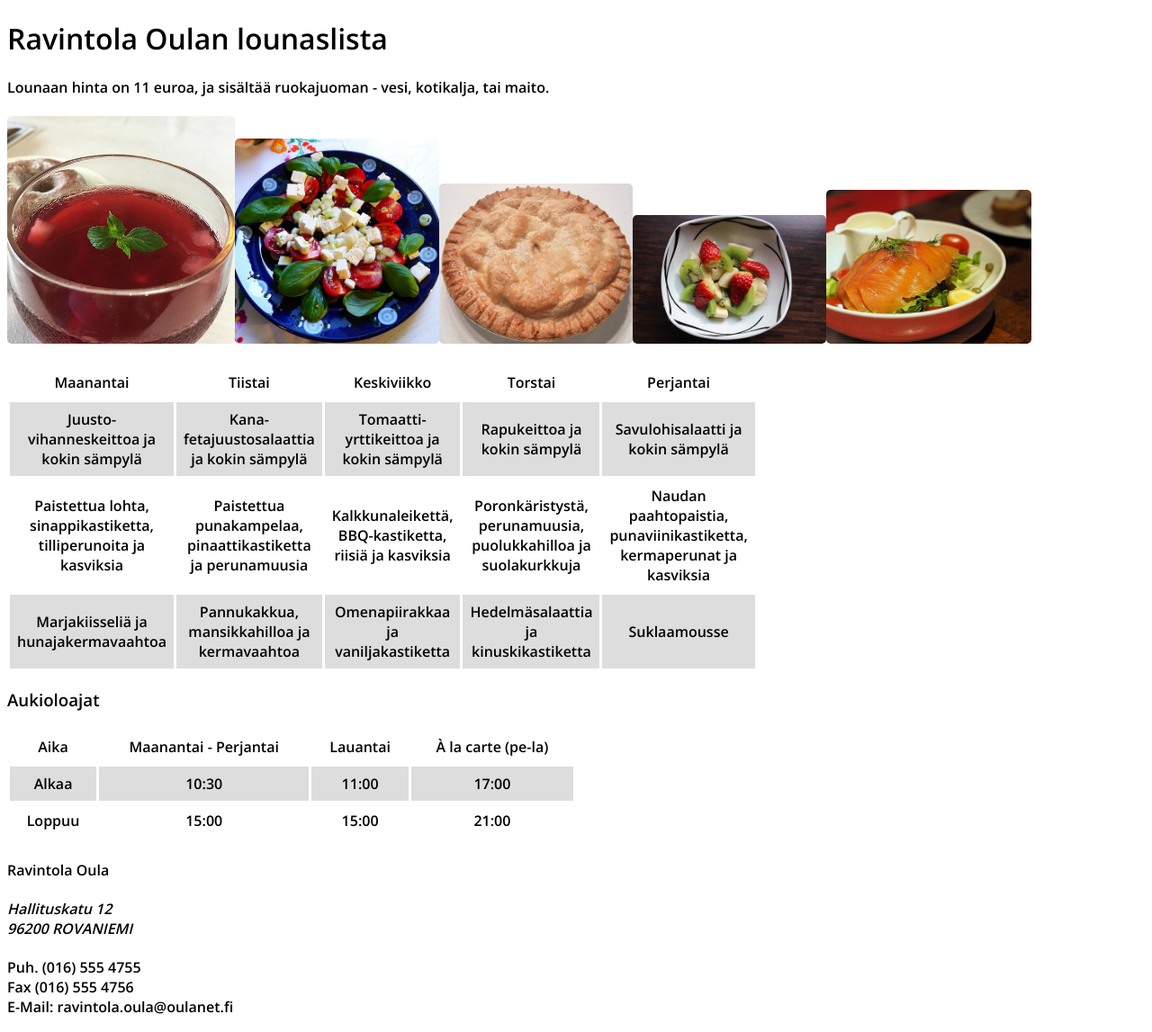
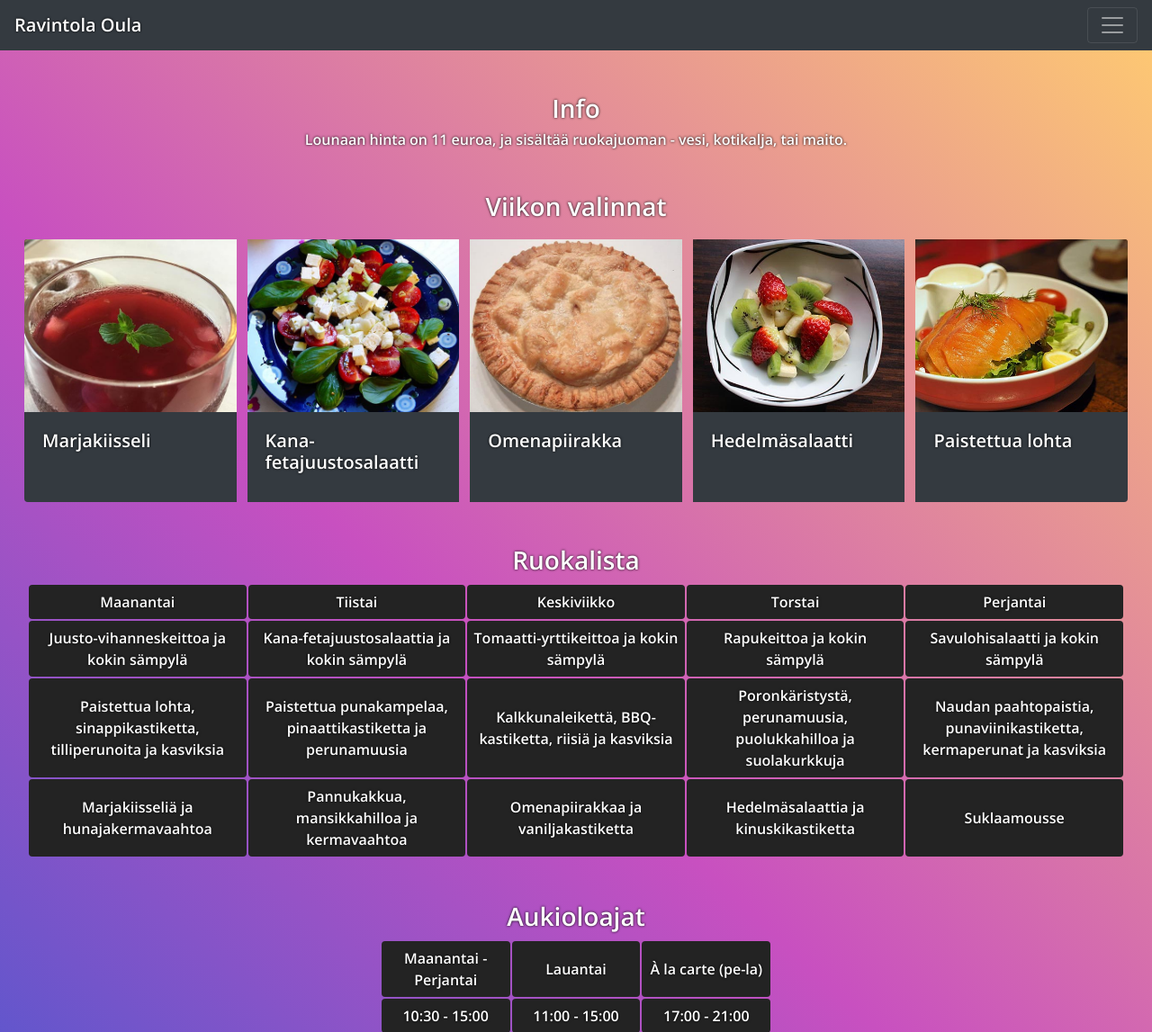
Before and after one commit to KimiJok1/KimiJok1.github.io, a PHP site: page /harj2.html in a window 1280 px wide. Shown: the top 1147 px of the page at 90% size. Run offline with PHP 8.4, Linux system fonts and the light colour scheme; some libraries are stand-ins or nearby versions.

Commit message:
CSS- harjoitus 6.10

```diff
--- a/css/harj2.css
+++ b/css/harj2.css
@@ -1,23 +1,47 @@
 body {
-    background-color: rgba(255,255,255,1);
+    background-color: #4158D0;
+    background-image: linear-gradient(43deg, #4158D0 0%, #C850C0 46%, #FFCC70 100%);
     font-family: 'Open Sans', sans-serif;
+    color:white;
+    text-shadow: #000 0px 0 3px;
 }
 
 td, th {
-    border: 3px solid #FFFFFF;
+    border: 1px solid rgba(255,255,255,0);
+    background-color: rgb(35,35,35);
     text-align: center;
-    padding: 8px;
+    padding: 6px;
+    border-radius: 4px;
+    margin: 8px;
 }
 
-tr:nth-child(even) {
-    background-color: #dddddd;
+
+table {
+    width: 100%;
+    border-collapse: separate;
+    border-spacing: 2px 2px;
 }
 
-img {
-    border-radius: 5px;
+#ajat {
+    display: flex;
+    justify-content: center;
 }
 
-table {
-    border-collapse: collapse;
+.card-img-top {
     width: 100%;
+    height: 15vw;
+    object-fit: cover;
 }
+
+iframe {
+    padding: 12px;
+}
+
+.card {
+    margin: 12px;
+    border-style: none;
+}
+
+.navbar-nav > li > .dropdown-menu, .dropdown-item {
+    background-color: rgb(45,45,45); color: rgb(255,255,255) !important;
+}
--- a/harj2.html
+++ b/harj2.html
@@ -2,16 +2,149 @@
 <html lang="fi">
     <head>
         <title>Harjoitus 2</title>
-        <meta charset="UTF-8">
-        <meta name="viewport" content="width=device-width, initial-scale=1.0">
+        <meta charset="utf-8">
+        <meta name="viewport" content="width=device-width, initial-scale=1, shrink-to-fit=no">
+        <link rel="stylesheet" href="https://maxcdn.bootstrapcdn.com/bootstrap/4.0.0/css/bootstrap.min.css" integrity="sha384-Gn5384xqQ1aoWXA+058RXPxPg6fy4IWvTNh0E263XmFcJlSAwiGgFAW/dAiS6JXm" crossorigin="anonymous">
         <link rel="stylesheet" href="css/harj2.css">
         <link href="https://fonts.googleapis.com/css2?family=Open+Sans:wght@600&display=swap" rel="stylesheet">
+        <script src="https://code.jquery.com/jquery-3.2.1.slim.min.js" integrity="sha384-KJ3o2DKtIkvYIK3UENzmM7KCkRr/rE9/Qpg6aAZGJwFDMVNA/GpGFF93hXpG5KkN" crossorigin="anonymous"></script>
+        <script src="https://cdnjs.cloudflare.com/ajax/libs/popper.js/1.12.9/umd/popper.min.js" integrity="sha384-ApNbgh9B+Y1QKtv3Rn7W3mgPxhU9K/ScQsAP7hUibX39j7fakFPskvXusvfa0b4Q" crossorigin="anonymous"></script>
+        <script src="https://maxcdn.bootstrapcdn.com/bootstrap/4.0.0/js/bootstrap.min.js" integrity="sha384-JZR6Spejh4U02d8jOt6vLEHfe/JQGiRRSQQxSfFWpi1MquVdAyjUar5+76PVCmYl" crossorigin="anonymous"></script>
     </head>
     <body>
-        <h1>Ravintola Oulan lounaslista</h1>
-        <h4>Lounaan hinta on 11 euroa, ja sisältää ruokajuoman - vesi, kotikalja, tai maito.</h4>
-        <p><img style="height:20%; width:20%" src="./kuvat/kiisseli.jpg" alt="kiisseli"><img style="height:20%; width:18%" src="./kuvat/salaatti.jpg" alt="salaatti"><img style="height:20%; width:17%" src="./kuvat/piirakka.jpg" alt="piirakka"><img style="height:20%; width:17%" src="./kuvat/hedelma.jpg" alt="hedelmä"><img style="height:20%; width:18%" src="./kuvat/lohi.jpg" alt="lohi"></p>
-        <table style="height:25%; width:50%">
+        <header>
+            <nav class="navbar navbar-dark bg-dark">
+                <a class="navbar-brand" href="#">Ravintola Oula</a>
+                <button class="navbar-toggler" type="button" data-toggle="collapse" data-target="#navbarSupportedContent" aria-controls="navbarSupportedContent" aria-expanded="false" aria-label="Toggle navigation">
+                    <span class="navbar-toggler-icon"></span>
+                </button>
+                <div class="collapse navbar-collapse" id="navbarSupportedContent">
+                    <ul class="navbar-nav mr-auto">
+                        <li class="nav-item active">
+                            <a class="nav-link" href="#">Etusivu<span class="sr-only">(current)</span></a>
+                        </li>
+                        <li class="nav-item">
+                            <a class="nav-link" href="#info">Info</a>
+                        </li>
+                        <li class="nav-item">
+                            <a class="nav-link" href="#yhteystiedot">Yhteystiedot</a>
+                        </li>
+                        <li class="nav-item dropdown">
+                            <a class="nav-link dropdown-toggle" href="#" id="navbarDropdown" role="button" data-toggle="dropdown" aria-haspopup="true" aria-expanded="false">
+                            Listat
+                            </a>
+                            <div class="dropdown-menu" aria-labelledby="navbarDropdown">
+                                <a class="dropdown-item" href="#ruoat">Ruokalista</a>
+                                <div class="dropdown-divider"></div>
+                                <a class="dropdown-item" href="#ajat">Aukioloajat</a>
+                            </div>
+                        </li>
+                    </ul>
+                </div>
+            </nav>
+        </header>
+        <div id="info" class="container-fluid mt-5">
+            <h3 class="text-center">Info</h3>
+            <h6 class="text-center">Lounaan hinta on 11 euroa, ja sisältää ruokajuoman - vesi, kotikalja, tai maito.</h6>
+            <h3 class="text-center mt-5"">Viikon valinnat</h3>
+            <div class="card-group">
+                <div class="card bg-dark" style="width: 20%">
+                    <img class="card-img-top" src="./kuvat/kiisseli.jpg" alt="kiisseli">
+                    <div class="card-body">
+                        <h5 class="card-title">Marjakiisseli</h5>
+                    </div>
+                </div>
+                <div class="card bg-dark" style="width: 20%">
+                    <img class="card-img-top" src="./kuvat/salaatti.jpg" alt="salaatti">
+                    <div class="card-body">
+                        <h5 class="card-title">Kana-fetajuustosalaatti</h5>
+                    </div>
+                </div>
+                <div class="card bg-dark" style="width: 20%">
+                    <img class="card-img-top" src="./kuvat/piirakka.jpg" alt="piirakka">
+                    <div class="card-body">
+                        <h5 class="card-title">Omenapiirakka</h5>
+                    </div>
+                </div>
+                <div class="card bg-dark" style="width: 20%">
+                    <img class="card-img-top" src="./kuvat/hedelma.jpg" alt="hedelma">
+                    <div class="card-body">
+                        <h5 class="card-title">Hedelmäsalaatti</h5>
+                    </div>
+                </div>
+                <div class="card bg-dark" style="width: 20%">
+                    <img class="card-img-top" src="./kuvat/lohi.jpg" alt="lohi">
+                    <div class="card-body">
+                        <h5 class="card-title">Paistettua lohta</h5>
+                    </div>
+                </div>
+            </div>
+        </div>
+        <div class="container-fluid mt-5">
+            <h3 class="text-center">Ruokalista</h3>
+            <div class="col-auto">
+                <table id="ruoat">
+                    <tr>
+                        <th style="width: 15%">Maanantai</th>
+                        <th style="width: 15%">Tiistai</th>
+                        <th style="width: 15%">Keskiviikko</th>
+                        <th style="width: 15%">Torstai</th>
+                        <th style="width: 15%">Perjantai</th>
+                    </tr>
+                    <tr>
+                        <td style="width: 15%">Juusto-vihanneskeittoa ja kokin sämpylä</td>
+                        <td style="width: 15%">Kana-fetajuustosalaattia ja kokin sämpylä</td>
+                        <td style="width: 15%">Tomaatti-yrttikeittoa ja kokin sämpylä</td>
+                        <td style="width: 15%">Rapukeittoa ja kokin sämpylä</td>
+                        <td style="width: 15%">Savulohisalaatti ja kokin sämpylä</td>
+                    </tr>
+                    <tr>
+                        <td style="width: 15%">Paistettua lohta, sinappikastiketta, tilliperunoita ja kasviksia</td>
+                        <td style="width: 15%">Paistettua punakampelaa, pinaattikastiketta ja perunamuusia</td>
+                        <td style="width: 15%">Kalkkunaleikettä, BBQ-kastiketta, riisiä ja kasviksia</td>
+                        <td style="width: 15%">Poronkäristystä, perunamuusia, puolukkahilloa ja suolakurkkuja</td>
+                        <td style="width: 15%">Naudan paahtopaistia, punaviinikastiketta, kermaperunat ja kasviksia</td>
+                    </tr>
+                    <tr>
+                        <td style="width: 15%">Marjakiisseliä ja hunajakermavaahtoa</td>
+                        <td style="width: 15%">Pannukakkua, mansikkahilloa ja kermavaahtoa</td>
+                        <td style="width: 15%">Omenapiirakkaa ja vaniljakastiketta</td>
+                        <td style="width: 15%">Hedelmäsalaattia ja kinuskikastiketta</td>
+                        <td style="width: 15%">Suklaamousse</td>
+                    </tr>
+                </table>
+            </div>
+        </div>
+        <div class="container-fluid mt-5">
+            <h3 class="text-center">Aukioloajat</h3>
+            <div class="col-auto">
+                <table id="ajat">
+                    <tr>
+                        <th style="width: 30%">Maanantai - Perjantai</th>
+                        <th style="width: 30%">Lauantai</th>
+                        <th style="width: 30%">À la carte (pe-la)</th>
+                    </tr>
+                    <tr>
+                        <td style="width: 30%">10:30 - 15:00</td>
+                        <td style="width: 30%">11:00 - 15:00</td>
+                        <td style="width: 30%">17:00 - 21:00</td>
+                    </tr>
+                </table>
+            </div>
+        </div>
+        <iframe class="float-right" src="https://www.google.com/maps/embed?pb=!1m18!1m12!1m3!1d1591.1186505543603!2d25.72251051638599!3d66.49714512401476!2m3!1f0!2f0!3f0!3m2!1i1024!2i768!4f13.1!3m3!1m2!1s0x442b4bed11188d49%3A0x1657bd88c2a942ae!2sHallituskatu%2012%2C%2096100%20Rovaniemi!5e0!3m2!1sfi!2sfi!4v1601966410075!5m2!1sfi!2sfi" width="400" height="300" frameborder="0" style="border:0;" allowfullscreen="" aria-hidden="false" tabindex="0"></iframe>
+        <div id="yhteystiedot" class="container mt-5">
+            <h3 class="text-center">Yhteystiedot</h3>
+            <h5 class="text-center">Ravintola Oula</h5>
+            <h6 class="text-center">Hallituskatu 12, 96200 Rovaniemi</h6>
+            <h6 class="text-center">
+                Puh. (016) 555 4755<br>
+                Fax (016) 555 4756<br>
+                Email: ravintola.oula@oulanet.fi<br>
+            </h6>
+        </div>
+        <!--<div class="container-fluid mt-4">
+        <table>
             <tr>
                 <th>Maanantai</th>
                 <th>Tiistai</th>
@@ -41,35 +174,6 @@
                 <td>Suklaamousse</td>
             </tr>
         </table>
-        <h3>Aukioloajat</h3>
-        <table style="height:25%; width:50%">
-            <tr>
-                <th>Aika</th>
-                <th>Maanantai - Perjantai</th>
-                <th>Lauantai</th>
-                <th>À la carte (pe-la)</th>
-            </tr>
-            <tr>
-                <td>Alkaa</td>
-                <td>10:30</td>
-                <td>11:00</td>
-                <td>17:00</td>
-            </tr>
-            <tr>
-                <td>Loppuu</td>
-                <td>15:00</td>
-                <td>15:00</td>
-                <td>21:00</td>
-            </tr>
-        </table>
-        <h4>
-            Ravintola Oula
-        </h4>
-        <address>Hallituskatu 12<br>96200 ROVANIEMI</address>
-        <h4>
-            Puh. (016) 555 4755<br>
-            Fax (016) 555 4756<br>
-            E-Mail: ravintola.oula@oulanet.fi<br>
-        </h4>
+        </div>
     </body>
 </html>
--- a/index.html
+++ b/index.html
@@ -13,6 +13,7 @@
             <li><a href="./demo2.html">Demo 2</a></li>
             <li><a href="./harj1.html">Harjoitus 1</a></li>
             <li><a href="./harj2.html">Harjoitus 2</a></li>
+            <li><a href="./css4.html">CSS4 -demo</a></li>
         </ul>
     </body>
 </html>
```
